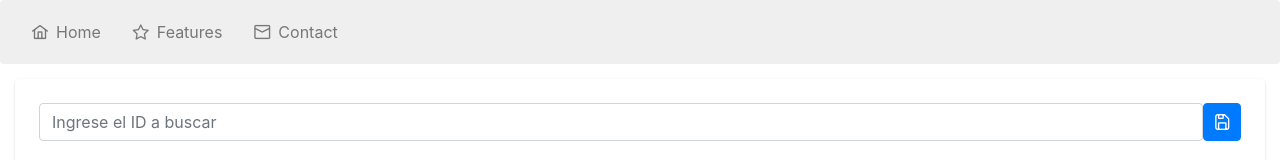
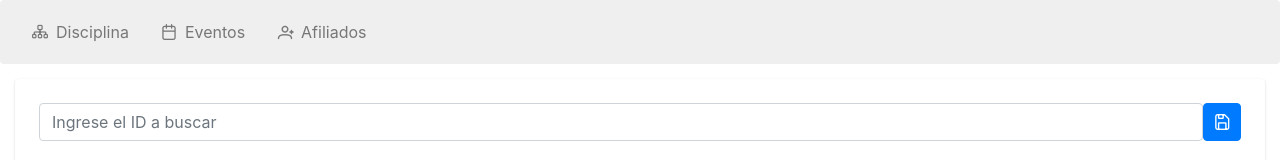
Before and after one commit to binmex/front-proyect-2Cincuenta, a React (Vite) app: page /disciplina in a window 1280 px wide. Shown: the top 160 px of the page. Built offline with nearby package versions, Linux system fonts and the light colour scheme; no server answers.

Commit message:
add navBar

```diff
--- a/src/components/NavBar.jsx
+++ b/src/components/NavBar.jsx
@@ -5,18 +5,21 @@ const NavBar = () => {
     const items = [
         {
             key: "home",
-            label: 'Home',
-            icon: 'pi pi-home'
+            label: 'Disciplina',
+            icon: 'pi pi-sitemap',
+            url: "/disciplina"
         },
         {
             key:"eventos",
-            label: 'Features',
-            icon: 'pi pi-star'
+            label: 'Eventos',
+            icon: 'pi pi-calendar',
+            url: "/eventos"
         },
         {
             key: "contact",
-            label: 'Contact',
-            icon: 'pi pi-envelope'
+            label: 'Afiliados',
+            icon: 'pi pi-user-plus',
+            url: "/"
         }
     ];
 
--- a/src/components/TableDiscipline.jsx
+++ b/src/components/TableDiscipline.jsx
@@ -77,7 +77,7 @@ const TableDiscipline = () => {
           }
         }}
       />
-      <ModalDiscipline setFlag={setFlag}/>
+      <ModalDiscipline setFlag={setFlag} />
     </div>
   );
 
@@ -97,6 +97,8 @@ const TableDiscipline = () => {
         header={header}
         footer={footer}
         tableStyle={{ minWidth: "60rem" }}
+        sortField="id"
+        sortOrder={1}
       >
         <Column field="id" header="ID"></Column>
         <Column field="name" header="Nombre"></Column>
```
